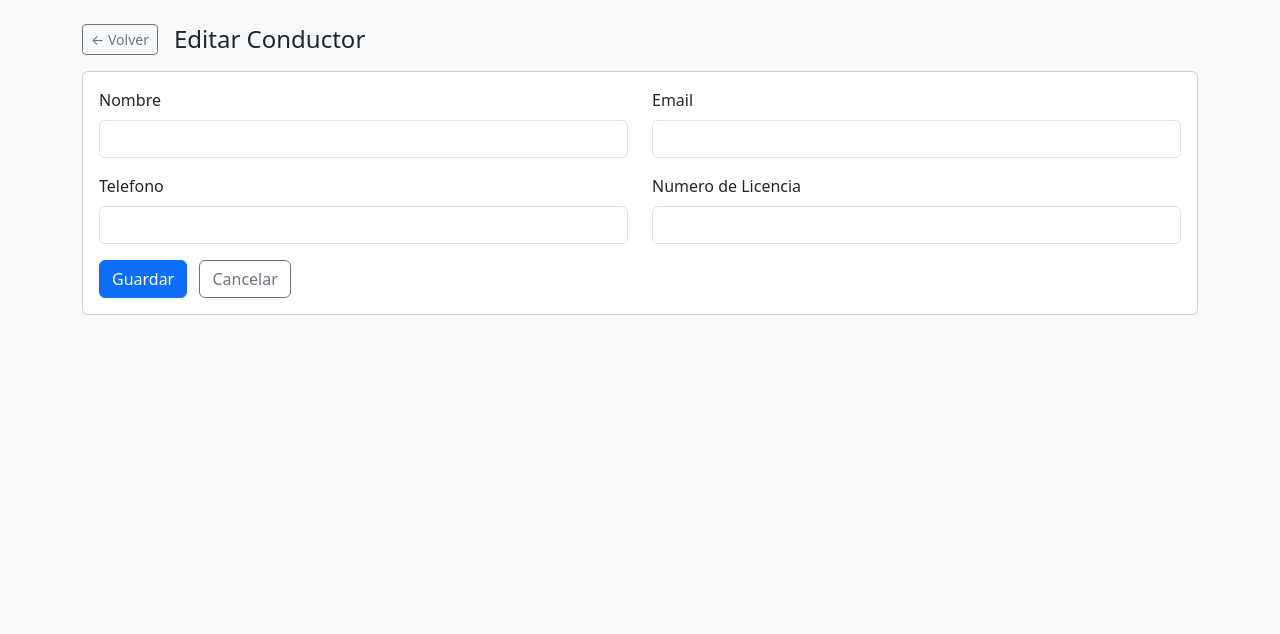
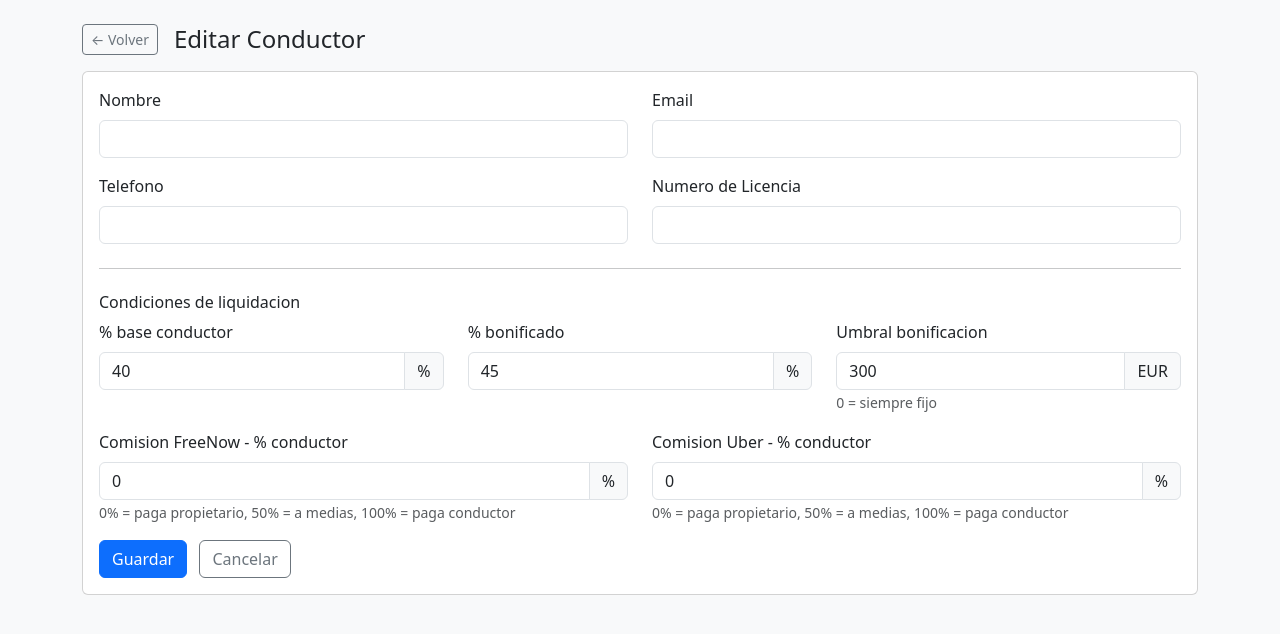
Before and after one commit to elenafontelles/TAXI3, a Python web app: template src/templates/admin_edit_driver.html in a window 1280 px wide. Shown: the top 634 px of the page. Run offline with Jinja, Linux system fonts and the light colour scheme; the template is opened without the code that fills it, so the values that code supplies are empty.

Commit message:
feat(admin): add commission configuration fields to driver edit
Co-Authored-By: Claude Opus 4.5 <noreply@anthropic.com>

```diff
--- a/src/templates/admin_edit_driver.html
+++ b/src/templates/admin_edit_driver.html
@@ -29,6 +29,59 @@
                     <input type="text" class="form-control" id="license_number" name="license_number" value="{{ driver.license_number }}" required>
                 </div>
             </div>
+
+            <hr class="my-4">
+            <h6>Condiciones de liquidacion</h6>
+
+            <div class="row">
+                <div class="col-md-4 mb-3">
+                    <label class="form-label">% base conductor</label>
+                    <div class="input-group">
+                        <input type="number" step="0.01" class="form-control" name="commission_base_pct"
+                               value="{{ driver.commission_base_pct or 40 }}">
+                        <span class="input-group-text">%</span>
+                    </div>
+                </div>
+                <div class="col-md-4 mb-3">
+                    <label class="form-label">% bonificado</label>
+                    <div class="input-group">
+                        <input type="number" step="0.01" class="form-control" name="commission_bonus_pct"
+                               value="{{ driver.commission_bonus_pct or 45 }}">
+                        <span class="input-group-text">%</span>
+                    </div>
+                </div>
+                <div class="col-md-4 mb-3">
+                    <label class="form-label">Umbral bonificacion</label>
+                    <div class="input-group">
+                        <input type="number" step="0.01" class="form-control" name="commission_threshold"
+                               value="{{ driver.commission_threshold or 300 }}">
+                        <span class="input-group-text">EUR</span>
+                    </div>
+                    <small class="text-muted">0 = siempre fijo</small>
+                </div>
+            </div>
+
+            <div class="row">
+                <div class="col-md-6 mb-3">
+                    <label class="form-label">Comision FreeNow - % conductor</label>
+                    <div class="input-group">
+                        <input type="number" step="0.01" class="form-control" name="freenow_commission_driver_pct"
+                               value="{{ driver.freenow_commission_driver_pct or 0 }}">
+                        <span class="input-group-text">%</span>
+                    </div>
+                    <small class="text-muted">0% = paga propietario, 50% = a medias, 100% = paga conductor</small>
+                </div>
+                <div class="col-md-6 mb-3">
+                    <label class="form-label">Comision Uber - % conductor</label>
+                    <div class="input-group">
+                        <input type="number" step="0.01" class="form-control" name="uber_commission_driver_pct"
+                               value="{{ driver.uber_commission_driver_pct or 0 }}">
+                        <span class="input-group-text">%</span>
+                    </div>
+                    <small class="text-muted">0% = paga propietario, 50% = a medias, 100% = paga conductor</small>
+                </div>
+            </div>
+
             <button type="submit" class="btn btn-primary">Guardar</button>
             <a href="{{ root_path }}/admin" class="btn btn-outline-secondary ms-2">Cancelar</a>
         </form>
```
Also changed, not shown: src/routes/admin.py (+10 -0 lines).
